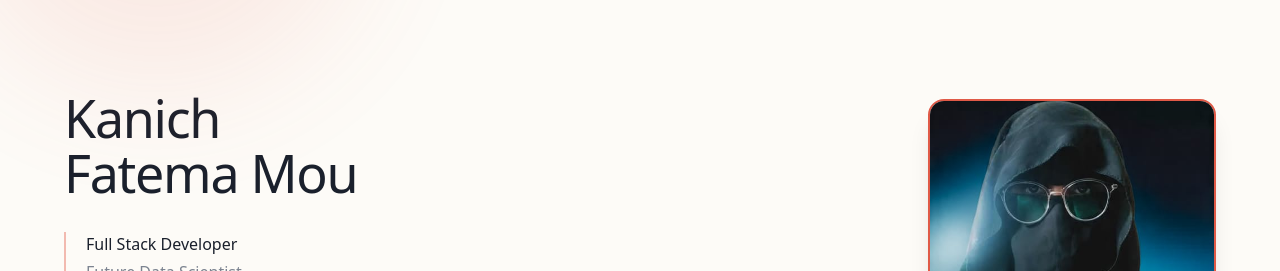
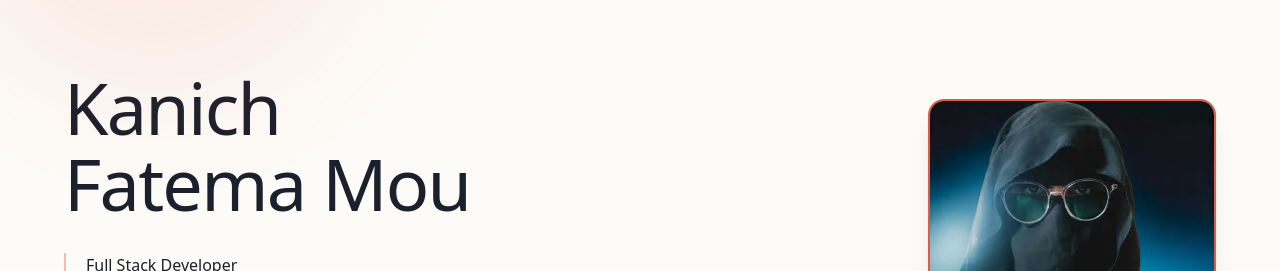
Before and after one commit to mouislambd/portfolio, a Next.js app: page / in a window 1280 px wide. Shown: the part 141-412 px from the top of the page. Built offline with nearby package versions, Linux system fonts and the light colour scheme; no server answers; the database is empty; a web font is replaced by a local one.

Commit message:
added github contributed sections

```diff
--- a/components/Hero.tsx
+++ b/components/Hero.tsx
@@ -72,7 +72,7 @@ export default function Hero() {
 
                     <motion.h1
                         variants={item}
-                        className="font-display text-4xl sm:text-5xl md:text-[52px] font-medium leading-[1.05] tracking-tight text-[#1A202C]"
+                        className="font-display text-5xl sm:text-6xl md:text-[72px] font-medium leading-[1.05] tracking-tight text-[#1A202C]"
                     >
                         Kanich
                         <br />
```
